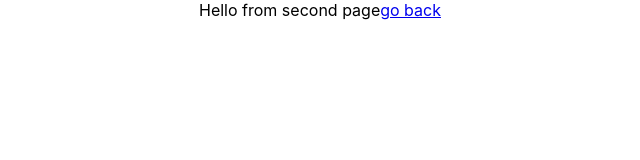
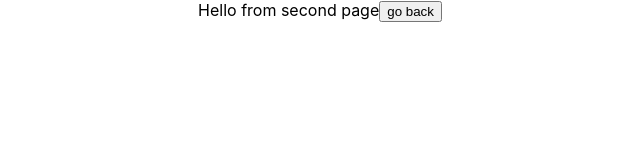
Before and after one commit to nishant4392/Deploy, a React (Create React App) app in the folder client/: page /second in a window 1280 px wide. Shown: the top 160 px of the page, without its empty margins (320-960 px from the left). Built offline with nearby package versions, Linux system fonts and the light colour scheme.

Commit message:
useNavigate

```diff
--- a/client/src/components/Second.jsx
+++ b/client/src/components/Second.jsx
@@ -1,13 +1,17 @@
 import React from 'react'
-import { Link } from 'react-router-dom'
+import { useNavigate } from 'react-router-dom'
 
 const Second = () => {
-  return (
-    <div>
-      Hello from second page
-      <Link to="/">go back</Link>
-    </div>
-  )
+    const navigate = useNavigate();
+    const clicker = () => {
+        navigate("/");
+    }
+    return (
+        <div>
+            Hello from second page
+            <button onClick={clicker}>go back</button>
+        </div>
+    )
 }
 
 export default Second
```
